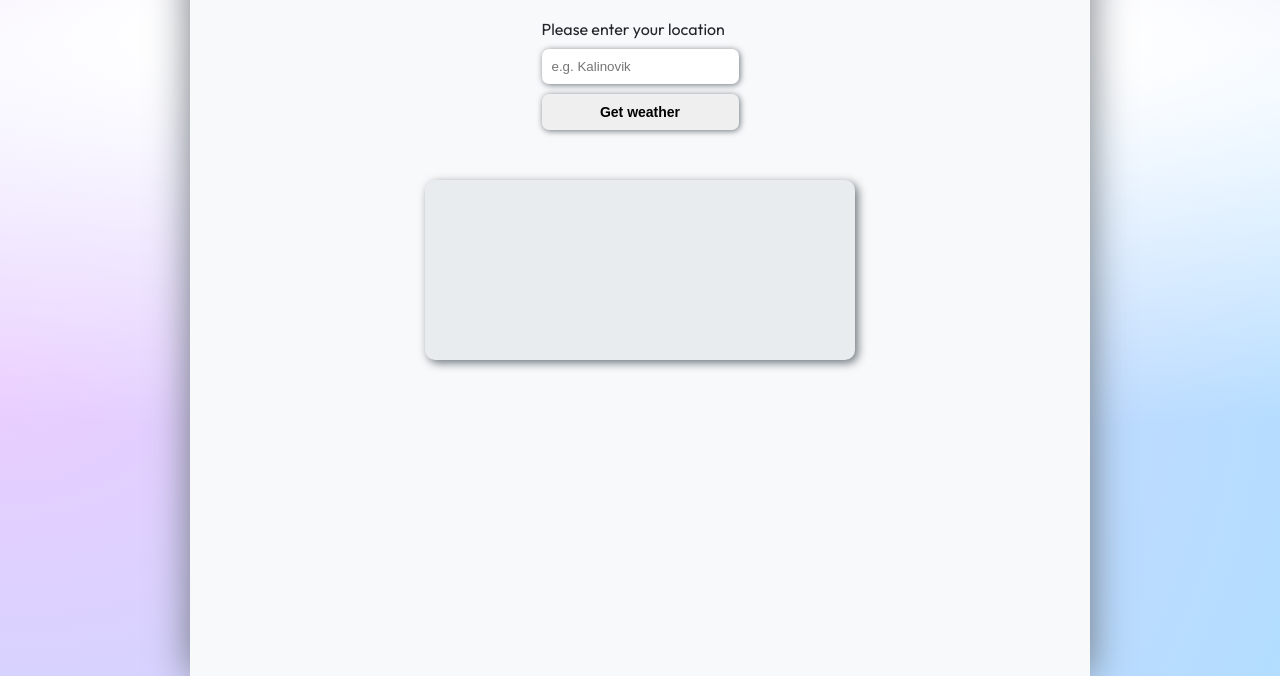
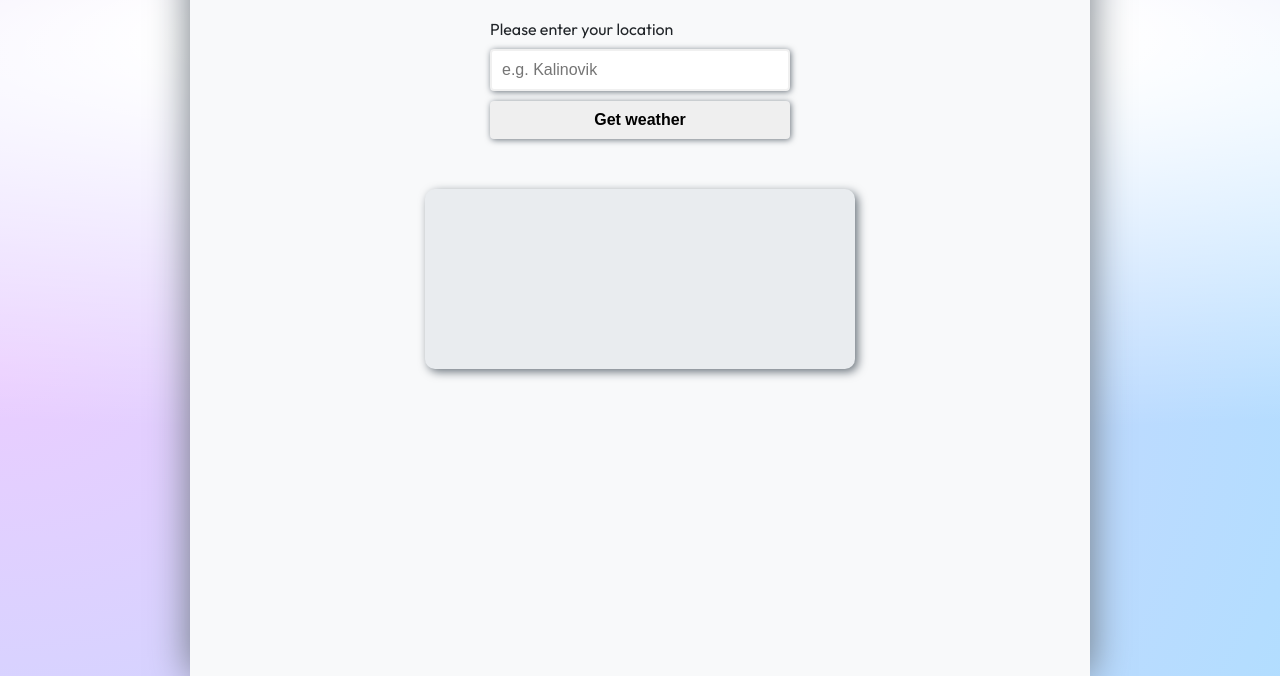
Before and after one commit to tepavcevic/simple-weather-app, a plain HTML site: page index.html in a window 1280 px wide. Shown: the part 124-800 px from the top of the page. Drawn offline with Linux system fonts and the light colour scheme.

Commit message:
Code cleanup in app.css

```diff
--- a/app.css
+++ b/app.css
@@ -1,5 +1,5 @@
 :root {
-  --card-color: #e9ecef;
+  --weather-card-color: #e9ecef;
   --header-height: 60px;
 }
 
@@ -13,6 +13,11 @@ body {
     radial-gradient(121.64% 136.61% at 0 61.78%, #eacdff, #aae0ff);
 }
 
+.nav-title {
+  margin: 0;
+  padding: 0 20px;
+}
+
 a {
   text-decoration: none;
   color: #e9ecef;
@@ -22,15 +27,50 @@ a:hover {
   text-decoration: underline;
 }
 
+.form {
+  display: flex;
+  flex-direction: column;
+  width: 300px;
+}
+
+.input {
+  font-size: 16px;
+  margin: 10px 0;
+  border: 2px solid #f0f0f0;
+  padding: 10px;
+  filter: drop-shadow(1px 1px 3px #6c757d);
+  border-radius: 4px;
+}
+
+.input:focus {
+  outline: 0;
+  border-color: #777;
+}
+
+.btn {
+  font-size: 16px;
+  font-weight: 600;
+  cursor: pointer;
+  padding: 10px;
+  filter: drop-shadow(1px 1px 3px #6c757d);
+  border: none;
+  border-radius: 4px;
+}
+
+.btn:hover {
+  background-color: #212529;
+  color: #e9ecef;
+}
+
 .card-header-title {
   font-size: 20px;
   font-weight: 600;
   margin: 0;
 }
 
-.btn {
-  font-size: 14px;
-  font-weight: 600;
+.weather-icon {
+  max-height: 30px;
+  margin: 0px 10px;
 }
 
 .timestamp {
@@ -58,11 +98,6 @@ a:hover {
   height: 60px;
 }
 
-.nav-title {
-  margin: 0;
-  padding: 0 20px;
-}
-
 .container {
   display: flex;
   flex-direction: column;
@@ -78,7 +113,7 @@ a:hover {
 .weather-card {
   min-width: 400px;
   min-height: 150px;
-  background-color: var(--card-color);
+  background-color: var(--weather-card-color);
   margin-top: 50px;
   padding: 15px;
   border-radius: 10px;
@@ -95,31 +130,3 @@ a:hover {
   margin-top: 20px;
   padding: 0 20px;
 }
-
-#weather-form {
-  display: flex;
-  flex-direction: column;
-  max-width: 300px;
-}
-
-#location-input {
-  margin: 10px 0;
-}
-
-.btn,
-input {
-  padding: 10px 10px;
-  filter: drop-shadow(1px 1px 3px #6c757d);
-  border: none;
-  border-radius: 7px;
-}
-
-.btn:hover {
-  background-color: #212529;
-  color: #e9ecef;
-}
-
-.weather-icon {
-  max-height: 30px;
-  margin: 0px 10px;
-}
--- a/index.html
+++ b/index.html
@@ -22,7 +22,7 @@
     </header>
     <div class="container">
       <h1 id="header">A simple Weather App</h1>
-      <form id="weather-form">
+      <form id="weather-form" class="form">
         <label for="location-input">Please enter your location</label>
         <input
           class="input"
```
